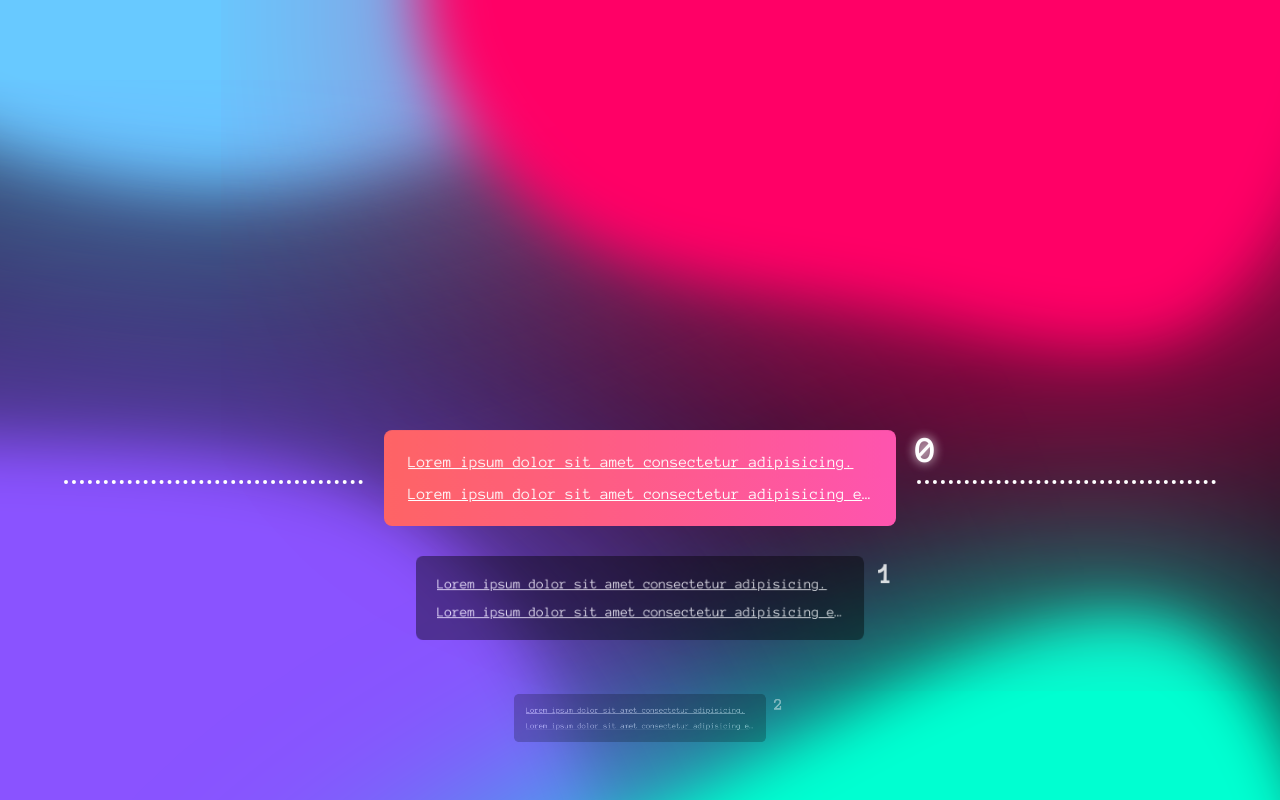
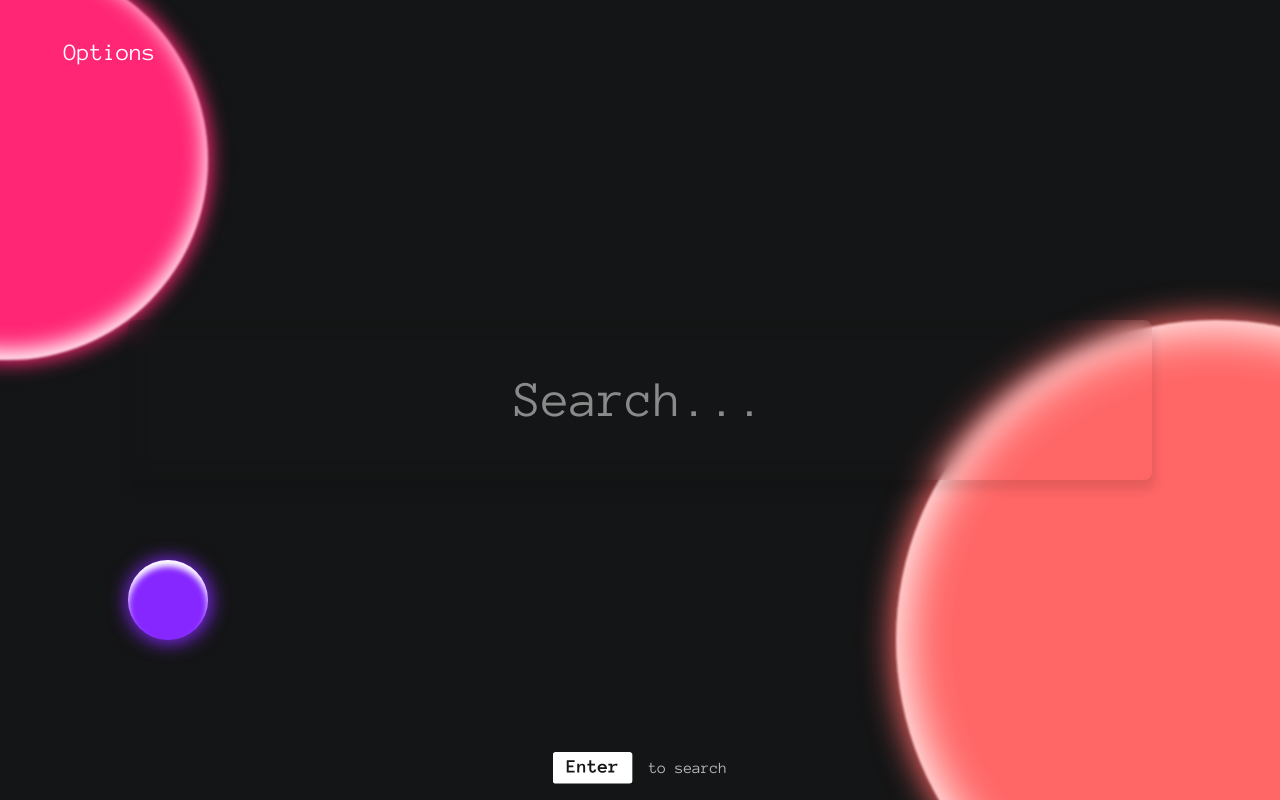
Before and after one commit to kohwahskee/react-increment-search, a React (Vite) app: page / in a window 1280 px wide. Built offline with nearby package versions, Linux system fonts and the light colour scheme.

Commit message:
Changed background decoration and overall color scheme

```diff
--- a/src/App.scss
+++ b/src/App.scss
@@ -1,10 +1,4 @@
-:root {
-  --color-dark-blue: #10101C;
-  --color-blue: #81D1FF;
-  --color-red: #FF0066;
-  --color-purple: #8A53FF;
-  --color-green: #00FED0;
-}
+@import './shared-variables.scss';
 
 @font-face {
   src: url('./assets/Fonts/AnonymousPro-Regular.ttf');
@@ -16,57 +10,86 @@
   height: 100vh;
   background-color: var(--color-dark-blue);
   overflow: hidden;
+  font-family: 'AnonymousPro', sans-serif;
 }
 
-.bubble-decor {
+.circle-container {
+  position: relative;
+  outline: 1px solid white;
+  height: 100%;
   width: 100%;
+
+  div {
     position: absolute;
-  user-select: none;
+    inset: 0;
+    border-radius: 100%;
+    aspect-ratio: 1/1;
+    transition: all 1500ms cubic-bezier(.03, .76, .41, 1.02);
+    transition-property: top, left, width;
   }
 
-#bubble1 {
-  animation: bubbleUpAndDown 3s 3s ease-in-out infinite;
+  .pink-circle {
+    top: -5%;
+    left: -15%;
+    width: 25rem;
+    background-color: var(--color-hot-pink);
+    filter: blur(1px);
+    box-shadow: 0 0 1.2rem 0.2rem var(--color-hot-pink),
+      inset 0rem -0.4rem 1.3rem 0.2rem white;
+    transition-delay: 100ms;
+
+    &.finished {
+      top: -10%;
+      left: -10%;
+      width: 15rem;
+    }
   }
 
-#bubble2 {
-  left: -10%;
-  bottom: -10%;
-  animation: bubbleUpAndDown 5s 6s ease-in-out infinite;
+  .red-circle {
+    top: 40%;
+    left: 70%;
+    width: 40rem;
+    filter: blur(1px);
+    background-color: var(--color-pink-orange);
+    box-shadow: 0 0 2rem .2rem var(--color-pink-orange),
+      inset 0rem 0rem 3rem .5rem white;
+    transition-delay: 200ms;
+
+    &.finished {
+      top: 70%;
+      left: 70%;
+      width: 30rem;
+    }
   }
 
-#bubble3 {
-  bottom: -10%;
-  animation: bubbleUpAndDown 7s 2s ease-in-out infinite;
+  .purple-circle {
+    top: 70%;
+    left: 10%;
+    width: 5rem;
+    background-color: var(--color-purple);
+    box-shadow: 1px 1px 1.2rem 0.1rem var(--color-purple),
+      inset 0rem 0.4rem 0.4rem 0rem white;
+    transition-duration: 1500ms;
+
+    &.finished {
+      top: 5%;
+      left: 30%;
+    }
+  }
 }
 
-#bubble4 {
-  right: -10%;
-  top: -5%;
-  animation: bubbleUpAndDown 4s 0s ease-in-out infinite;
-}
+.option-button {
+  position: absolute;
+  inset: 0;
+  height: fit-content;
+  top: 5%;
+  left: 5%;
+  font-size: 1.5rem;
+  color: white;
+  cursor: pointer;
+  transition: all 200ms ease-out;
 
-.darken-bg {
-  position: absolute;
-  width: 100%;
-  height: 100%;
-  animation: bubbleUpAndDown 5s 6s ease-in-out infinite;
-}
-
-.darken-bg.visible {
-  background-color: rgba(0, 0, 0, 0.3);
-}
-
-
-@keyframes bubbleUpAndDown {
-  0% {
-    transform: translateY(0);
-  }
-
-  50% {
-    transform: translateY(-10%);
-  }
-
-  100% {
-    transform: translateY(0);
+  &:hover {
+    text-shadow: 1px 1px 10px white;
   }
 }
--- a/src/App.tsx
+++ b/src/App.tsx
@@ -1,14 +1,12 @@
 import './App.scss';
 import './reset.css';
+import { animated, useTransition } from '@react-spring/web';
 import { useState } from 'react';
-import Bubble1 from './assets/Bubble 1.svg';
-import Bubble2 from './assets/Bubble 2.svg';
-import Bubble3 from './assets/Bubble 3.svg';
-import Bubble4 from './assets/Bubble 4.svg';
 import RichInput from './components/RichInput/RichInput';
+import SearchScreen from './components/SearchScreen/SearchScreen';
 import ShortcutHelpers from './components/ShortcutHelpers/ShortcutHelpers';
 import { InputState } from './components/Utils/TypesExport';
-import SearchScreen from './components/SearchScreen/SearchScreen';
+
 interface SearchQuery {
 	firstHalf: string;
 	secondHalf: string;
@@ -18,46 +16,43 @@ interface SearchQuery {
 function App() {
 	const [inputState, setInputState] = useState<InputState>(null);
 	const [inputValue, setInputValue] = useState('');
+	const [optionShown, setOptionShown] = useState(false);
 	const [searchQuery, setSearchQuery] = useState<SearchQuery>({
 		firstHalf: '',
 		secondHalf: '',
 		incrementable: NaN,
 	});
+	const searchScreenTransition = useTransition(inputState === 'FINISHED', {
+		from: { transform: 'translate3d(-50%, 0%, 0)', opacity: 0 },
+		enter: { transform: 'translate3d(-50%, 0%, 0)', opacity: 1 },
+		leave: { transform: 'translate3d(-50%, 20%, 0)', opacity: 0 },
+	});
+
+	const AnimatedSearchScreen = animated(SearchScreen);
+
 	return (
 		<div className='App'>
-			<div className='bubble-container'>
-				<img
-					src={Bubble1}
-					className='bubble-decor'
-					id='bubble1'
-				/>
-				<img
-					src={Bubble2}
-					className='bubble-decor'
-					id='bubble2'
-				/>
-				<img
-					src={Bubble3}
-					className='bubble-decor'
-					id='bubble3'
-				/>
-				<img
-					src={Bubble4}
-					className='bubble-decor'
-					id='bubble4'
-				/>
-				<div className='darken-bg' />
+			<div className='circle-container'>
+				<div className={`pink-circle ${inputState === 'FINISHED' ? 'finished' : ''}`} />
+				<div className={`purple-circle ${inputState === 'FINISHED' ? 'finished' : ''}`} />
+				<div className={`red-circle ${inputState === 'FINISHED' ? 'finished' : ''}`} />
 			</div>
 
-			{/* <RichInput
+			<RichInput
 				inputValue={[inputValue, setInputValue]}
 				inputState={[inputState, setInputState]}
 				setSearchQuery={setSearchQuery}
 			/>
 
-			{inputState !== 'FINISHED' && <ShortcutHelpers inputState={inputState} />} */}
+			<button
+				onClick={() => setOptionShown((prev) => !prev)}
+				className='option-button'>
+				{optionShown ? 'Back' : 'Options'}
+			</button>
 
-			<SearchScreen />
+			{inputState !== 'FINISHED' && <ShortcutHelpers inputState={inputState} />}
+
+			{searchScreenTransition((style, show) => show && <AnimatedSearchScreen style={style} />)}
 		</div>
 	);
 }
--- a/src/components/RichInput/BubbleIndicator/style.scss
+++ b/src/components/RichInput/BubbleIndicator/style.scss
@@ -2,7 +2,7 @@ svg {
   position: absolute;
   inset: 0;
   transform: translate(0, -50%);
-  fill: var(--color-blue);
+  fill: var(--color-purple);
   overflow: visible;
   cursor: grab;
   z-index: -10;
--- a/src/components/RichInput/BubbleIndicator/useUpdateBubbleState.tsx
+++ b/src/components/RichInput/BubbleIndicator/useUpdateBubbleState.tsx
@@ -1,6 +1,6 @@
-import { InputState, BubbleState } from '../../Utils/TypesExport';
-import { useReducer, useEffect, useLayoutEffect } from 'react';
+import { useEffect, useLayoutEffect, useReducer } from 'react';
 import bubbleReducer from './bubbleReducer';
+import { BubbleState, InputState } from '../../Utils/TypesExport';
 
 const bubbleInitialState: BubbleState = {
 	top: 0,
@@ -35,7 +35,6 @@ export default function useUpdateBubbleState(
 				},
 			});
 		} else if (inputState === 'FINISHED') {
-			console.log('finished');
 			dispatchBubbleState({ type: 'setBubbleVisiblity', payload: false });
 		} else {
 			dispatchBubbleState({ type: 'resetBubble' });
--- a/src/components/RichInput/RichInput.tsx
+++ b/src/components/RichInput/RichInput.tsx
@@ -1,5 +1,5 @@
+import { animated } from '@react-spring/web';
 import { FormEvent, useCallback, useEffect, useRef } from 'react';
-import { animated } from '@react-spring/web';
 import useInputAnimation from './useInputAnimation';
 import './style.scss';
 import BubbleIndicator from './BubbleIndicator/BubbleIndicator';
@@ -45,7 +45,6 @@ export default function RichInput({
 	const onInputHandler = useCallback(
 		(e: FormEvent) => {
 			const text = (e.target as HTMLDivElement).innerText;
-			// (e.target as HTMLDivElement).innerText = text.toString();
 			if (text === '\n') {
 				// contentEditable will add <br> when empty
 				setInputValue('');
@@ -98,6 +97,7 @@ export default function RichInput({
 		};
 	}
 
+	// Handle input state change
 	useEffect(() => {
 		switch (inputState) {
 			case 'TYPING':
@@ -117,26 +117,12 @@ export default function RichInput({
 			const searchQuery = parseSearchQuery(selectedSpanRef.current, inputValueSpans.current);
 			setSearchQuery(searchQuery);
 			const STRING_LENGTH_LIMIT = 25;
+			const shortenedString = shortenQuery(searchQuery, STRING_LENGTH_LIMIT);
 
-			setInputValue((prev) => {
-				let shortenedString: string;
-				if (inputValue.length <= STRING_LENGTH_LIMIT) return prev;
-				if (Number.isNaN(searchQuery.incrementable)) {
-					shortenedString = `${searchQuery.firstHalf.slice(0, STRING_LENGTH_LIMIT)}...`;
-				} else {
-					shortenedString = `${searchQuery.firstHalf.slice(0, STRING_LENGTH_LIMIT / 2)}...${
-						searchQuery.incrementable
-					}${
-						searchQuery.secondHalf !== ''
-							? `...${searchQuery.secondHalf.slice(
-									searchQuery.secondHalf.length - STRING_LENGTH_LIMIT / 2
-							  )}`
-							: ''
-					}`;
-				}
+			if (inputValue.length > STRING_LENGTH_LIMIT) {
+				setInputValue(shortenedString);
 				(inputRef.current as HTMLDivElement).innerText = shortenedString;
-				return shortenedString;
-			});
+			}
 		}
 		function inputTypingHandler() {
 			inputRef.current?.focus();
@@ -249,6 +235,21 @@ function putCaretAtEnd(el: HTMLElement) {
 	selection?.addRange(range);
 }
 
+function shortenQuery(query: SearchQuery, limit: number) {
+	let shortenedString: string;
+	if (Number.isNaN(query.incrementable)) {
+		shortenedString = `${query.firstHalf.slice(0, limit)}...`;
+	} else {
+		const firstHalf = query.firstHalf.slice(0, limit / 2);
+		const secondHalf = query.secondHalf.slice((limit / 2) * -1);
+		const { incrementable } = query;
+		shortenedString = `${firstHalf}...${incrementable}${
+			query.secondHalf.length > limit / 2 ? '...' : ''
+		} ${secondHalf}`;
+	}
+	return shortenedString;
+}
+
 function generateSpans(
 	inputSpansRef: React.MutableRefObject<HTMLSpanElement[]>,
 	numberSpansRef: React.MutableRefObject<HTMLSpanElement[]>,
@@ -259,7 +260,6 @@ function generateSpans(
 	numberSpansRef.current = [];
 
 	if (inputValue === '') return null;
-	// console.log(JSON.stringify(inputValue));
 	const spans = inputValue.match(/\s+|\S+/g)?.map((word, index) => {
 		const isNumber = word.match(/^\s*\d+\s*$/g)?.length === 1;
 		return (
--- a/src/components/RichInput/style.scss
+++ b/src/components/RichInput/style.scss
@@ -14,7 +14,7 @@
   transition-property: backdrop-filter, box-shadow;
 
   &.not-typing {
-    backdrop-filter: blur(50px);
+    backdrop-filter: blur(10px);
     box-shadow: 2px 9px 10px 1px rgba(0, 0, 0, 0.1);
   }
 
@@ -68,10 +68,6 @@
   user-select: none;
   z-index: 0;
 
-  // span {
-  //   // white-space: pre-wrap;
-  //   outline: 1px solid white; }
-
   span.selecting {
     pointer-events: auto;
   }
@@ -87,14 +83,14 @@
       width: .7rem;
       height: .7rem;
       border-radius: 100%;
-      background: var(--color-green);
+      background: var(--color-hot-pink);
     }
   }
 
   span[data-isnumber='true'].hovering {
     position: relative;
     border-radius: .3rem;
-    text-shadow: 3px 3px 1px var(--color-green);
+    text-shadow: 3px 3px 1px var(--color-hot-pink);
 
     &::before {
       position: absolute;
@@ -109,5 +105,4 @@
     pointer-events: none;
   }
 
-  // outline: 1px solid blue;
 }
--- a/src/components/SearchScreen/SearchResults/style.scss
+++ b/src/components/SearchScreen/SearchResults/style.scss
@@ -3,7 +3,7 @@
   justify-content: space-between;
   width: 40vw;
   max-width: 40rem;
-  height: 7rem;
+  height: fit-content;
   font-family: 'AnonymousPro', sans-serif;
   color: white;
   margin-bottom: 1.5rem;
@@ -19,7 +19,8 @@
     justify-content: center;
     gap: 1rem;
     width: 100%;
-    height: 100%;
+    min-height: 7rem;
+    height: fit-content;
     padding: 1.5rem;
     font-size: 1rem;
     background-color: rgba(0, 0, 0, 0.5);
@@ -55,7 +56,7 @@
   }
 
   &.active-result .search-result-content {
-    background: linear-gradient(90deg, rgb(255, 101, 101) 0%, rgb(255, 85, 176) 100%);
+    background: linear-gradient(90deg, var(--color-hot-pink), var(--color-pink-orange));
 
     .search-index-number {
       scale: 1.1;
--- /dev/null
+++ b/src/shared-variables.scss
@@ -0,0 +1,6 @@
+:root {
+  --color-dark-blue: #141516;
+  --color-pink-orange: #FF6666;
+  --color-hot-pink: #FF2775;
+  --color-purple: #8627FF;
+}
```
Also changed, not shown: src/components/SearchScreen/SearchScreen.tsx (+12 -5 lines), .eslintrc.json, 1 other file (tests, documents, lock files or other folders). Lines whose indentation alone changed are shown as unchanged.
